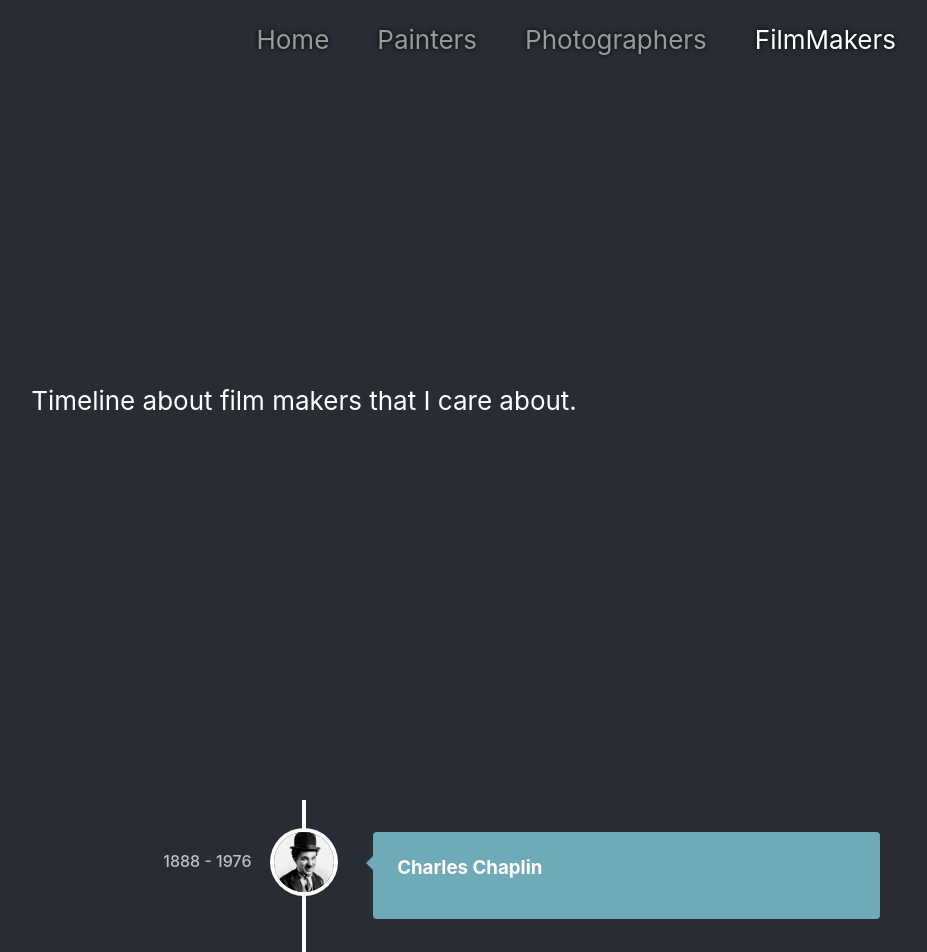
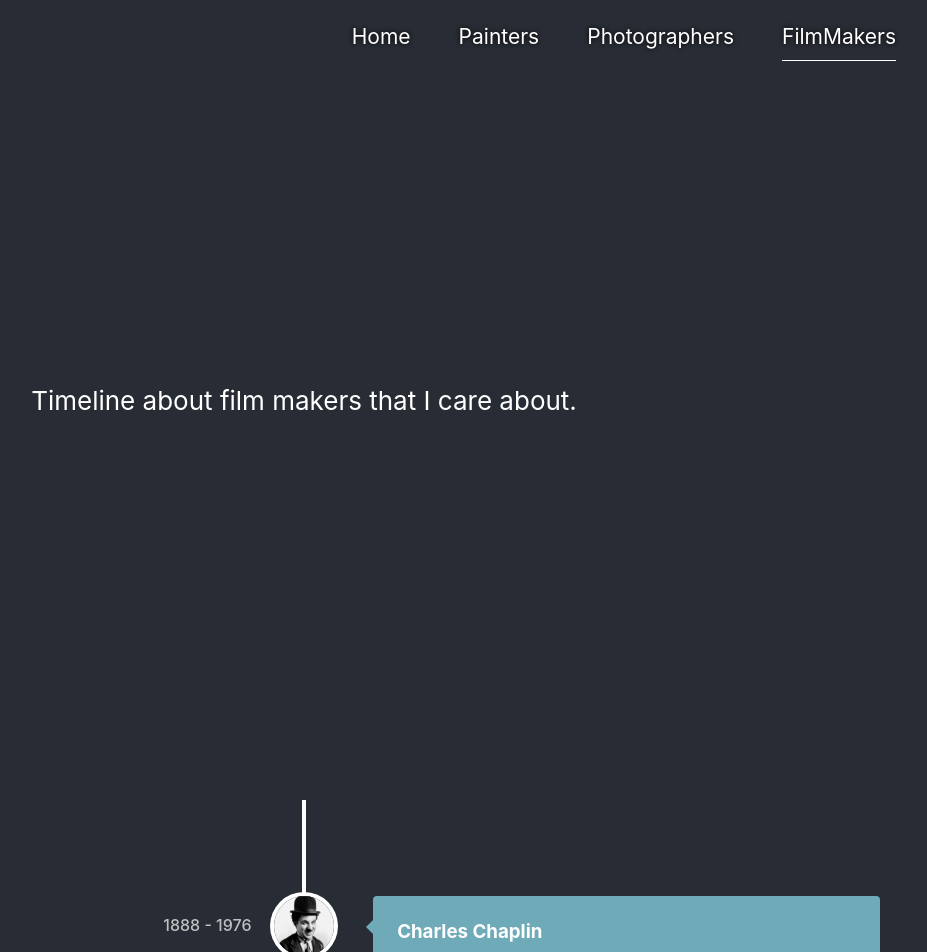
Before and after one commit to beuted/timeline, a React (Create React App) app in the folder app/: page /timeline/filmmakers in a window 1280 px wide. Shown: the top 952 px of the page, without its empty margins (336-1263 px from the left). Built offline with nearby package versions, Linux system fonts and the light colour scheme.

Commit message:
fix factorize

```diff
--- a/app/package.json
+++ b/app/package.json
@@ -11,6 +11,7 @@
     "@types/node": "^12.12.17",
     "@types/react": "^16.9.16",
     "@types/react-dom": "^16.9.4",
+    "node-sass": "^4.13.0",
     "react": "^16.12.0",
     "react-dom": "^16.12.0",
     "react-router-dom": "^5.1.2",
--- a/app/src/App.css
+++ b/app/src/App.scss
@@ -3,7 +3,7 @@
 }
 
 a {
-  color: #999;
+  color: #fff;
   text-decoration: none;
 }
 
@@ -39,11 +39,10 @@ a {
   position: relative;
   display: inline-block;
   margin: 0 1.5rem;
-  font-size: calc(10px + 2vmin);
+  font-size: calc(5px + 2vmin);
   text-shadow: black 0px 0px 5px;
-}
 
-.navigation>ul>li:before {
+  &::before {
     transition: all .4s cubic-bezier(0.215, 0.61, 0.355, 1) 0s;
     transition-property: width, opacity;
     content: '';
@@ -56,12 +55,13 @@ a {
     background: #fff;
   }
 
-.navigation>ul>li:hover:before {
+  &:hover::before {
     width: 100%;
   }
 
-.navigation>ul>li>a.selected {
-  color: #fff;
+  &.selected::before {
+    width: 100%;
+  }
 }
 
 /* ********************** */
--- a/app/src/App.tsx
+++ b/app/src/App.tsx
@@ -1,13 +1,13 @@
 import React from 'react';
-import './App.css';
+import './App.scss';
 import { Catalog } from './Catalog';
 import { Painters } from './Painting/Painters';
 import {
   BrowserRouter,
   Switch,
   Route,
-  NavLink
-} from "react-router-dom";
+  Link
+} from 'react-router-dom';
 import { Home } from './Home/Home';
 import { Photographers } from './Photographers/Photographers';
 import { FilmMakers } from './FilmMakers/FilmMakers';
@@ -20,18 +20,10 @@ const App: React.FC = () => {
 
         <nav className="navigation">
           <ul>
-            <li>
-              <NavLink exact activeClassName="selected" to="/">Home</NavLink>
-            </li>
-            <li>
-              <NavLink activeClassName="selected" to="/painters">Painters</NavLink>
-            </li>
-            <li>
-              <NavLink activeClassName="selected" to="/photographers">Photographers</NavLink>
-            </li>
-            <li>
-              <NavLink activeClassName="selected" to="/filmmakers">FilmMakers</NavLink>
-            </li>
+              <NavItem exact to="/">Home</NavItem>
+              <NavItem exact to="/painters">Painters</NavItem>
+              <NavItem exact to="/photographers">Photographers</NavItem>
+              <NavItem exact to="/filmmakers">FilmMakers</NavItem>
           </ul>
         </nav>
 
@@ -55,4 +47,14 @@ const App: React.FC = () => {
   );
 }
 
+function NavItem({children, to, exact}: {children: any, to: string, exact: boolean}) {
+  return (
+      <Route path={to} exact={exact} children={({match}) => (
+          <li className={match ? "selected" : undefined}>
+              <Link to={to}>{children}</Link>
+          </li>
+      )}/>
+  )
+}
+
 export default App;
--- a/app/src/Catalog.ts
+++ b/app/src/Catalog.ts
@@ -240,7 +240,7 @@ export class Catalog {
                 },
                 {
                     name: "Auto portrait",
-                    img: "../painters/gogh/self-portrait.jpg.jpg",
+                    img: "../painters/gogh/self-portrait.jpg",
                     date: "1889"
                 },
                 {
@@ -346,16 +346,6 @@ export class Catalog {
                     date: "1504"
                 },
             ]
-        },
-        {
-            artist: "Odilon Redon",
-            lifePeriod: {
-                start: new Date(1840, 0, 0),
-                end: new Date(1916, 0, 0)
-            },
-            img: "../painters/Odilon_Redon.jpg",
-            description: "Peintre et graveur symboliste de la fin du XIXe siècle. Son art explore les aspects de la pensée, l'aspect sombre et ésotérique de l'âme humaine, empreinte des mécanismes du rêve.",
-            works: []
         },
         {
             artist: "Gustav Klimt",
@@ -723,7 +713,7 @@ export class Catalog {
                     img: "../photographers/becher/Bernd-Hilla-Becher-01.jpg",
                 },
                 {
-                    name: "Photographie 8",
+                    name: "Photographie 9",
                     img: "../photographers/becher/Bernd-Hilla-Becher-02.jpg",
                 },
             ]
--- a/app/src/FilmMakers/FilmMakers.tsx
+++ b/app/src/FilmMakers/FilmMakers.tsx
@@ -1,15 +1,11 @@
-import React, { useState } from 'react';
+import React from 'react';
 import { Catalog } from '../Catalog';
-import { TimelineElementDetails } from '../TimelineElementDetails';
-import { VerticalTimeline, VerticalTimelineElement }  from 'react-vertical-timeline-component';
 import 'react-vertical-timeline-component/style.min.css';
+import { TimeLine } from '../Timeline/TimeLine';
 
-let initialShowDetails: string | null = null;
 
 export const FilmMakers: React.FC = () => {
   // Sort by birth
-  const [showDetails, setShowDetails] = useState(initialShowDetails);
-
   Catalog.filmmakers.sort((x, y) => x.lifePeriod.start.getTime() - y.lifePeriod.start.getTime())
   return (
     <div>
@@ -18,28 +14,7 @@ export const FilmMakers: React.FC = () => {
           Timeline about film makers that I care about.
         </p>
       </header>
-      <VerticalTimeline>
-        {Catalog.filmmakers.map((x, i) => {
-          return (<div key={x.artist}><VerticalTimelineElement
-            className="vertical-timeline-element"
-            contentStyle={{ background: '#6eaab8', color: '#fff', boxShadow: 'none', marginBottom: '50px' }}
-            contentArrowStyle={{ borderRight: '7px solid  #6eaab8' }}
-            date={x.lifePeriod.start.getFullYear() + " - " + (x.lifePeriod.end ? x.lifePeriod.end.getFullYear() : "today")}
-            icon={<img alt={x.artist} src={x.img}></img>}
-            iconStyle={{cursor: 'pointer'}}
-            iconOnClick={() => showDetails === x.artist ? setShowDetails(null) : setShowDetails(x.artist)}
-            position={i % 2 === 0 ? 'right' : 'left'}
-          >
-            <h3 className="vertical-timeline-element-title">{x.artist}</h3>
-            <p>
-              {x.description}
-            </p>
-          </VerticalTimelineElement>
-          <TimelineElementDetails show={showDetails === x.artist} artist={x}></TimelineElementDetails>
-          </div>)
-        })}
-
-      </VerticalTimeline>
+      <TimeLine artists={Catalog.filmmakers}></TimeLine>
     </div>
   );
 }
--- a/app/src/Home/Home.css
+++ b/app/src/Home/Home.css
@@ -1,3 +1,3 @@
 .home {
-    background-image: url("../bg.gif")
+    background-image: url("/../bg.gif")
 }
--- a/app/src/Painting/Painters.tsx
+++ b/app/src/Painting/Painters.tsx
@@ -1,16 +1,13 @@
-import React, { useState } from 'react';
+import React from 'react';
 import { Catalog } from '../Catalog';
-import { TimelineElementDetails } from '../TimelineElementDetails';
-import { VerticalTimeline, VerticalTimelineElement }  from 'react-vertical-timeline-component';
 import 'react-vertical-timeline-component/style.min.css';
+import { TimeLine } from '../Timeline/TimeLine';
 
-let initialShowDetails: string | null = null;
 
 export const Painters: React.FC = () => {
   // Sort by birth
-  const [showDetails, setShowDetails] = useState(initialShowDetails);
+  Catalog.painters.sort((x, y) => x.lifePeriod.start.getTime() - y.lifePeriod.start.getTime())
 
-  Catalog.painters.sort((x, y) => x.lifePeriod.start.getTime() - y.lifePeriod.start.getTime())
   return (
     <div>
       <header className="App-header">
@@ -18,28 +15,7 @@ export const Painters: React.FC = () => {
           Timeline about painters that I care about.
         </p>
       </header>
-      <VerticalTimeline>
-        {Catalog.painters.map((x, i) => {
-          return (<div key={x.artist}><VerticalTimelineElement
-            className="vertical-timeline-element"
-            contentStyle={{ background: '#6eaab8', color: '#fff', boxShadow: 'none', marginBottom: '50px' }}
-            contentArrowStyle={{ borderRight: '7px solid  #6eaab8' }}
-            date={x.lifePeriod.start.getFullYear() + " - " + (x.lifePeriod.end ? x.lifePeriod.end.getFullYear() : "today")}
-            icon={<img alt={x.artist} src={x.img}></img>}
-            iconStyle={{cursor: 'pointer'}}
-            iconOnClick={() => showDetails === x.artist ? setShowDetails(null) : setShowDetails(x.artist)}
-            position={i % 2 === 0 ? 'right' : 'left'}
-          >
-            <h3 className="vertical-timeline-element-title">{x.artist}</h3>
-            <p>
-              {x.description}
-            </p>
-          </VerticalTimelineElement>
-          <TimelineElementDetails show={showDetails === x.artist} artist={x}></TimelineElementDetails>
-          </div>)
-        })}
-
-      </VerticalTimeline>
+      <TimeLine artists={Catalog.painters}></TimeLine>
     </div>
   );
 }
--- a/app/src/Photographers/Photographers.tsx
+++ b/app/src/Photographers/Photographers.tsx
@@ -1,15 +1,11 @@
-import React, { useState } from 'react';
+import React from 'react';
 import { Catalog } from '../Catalog';
-import { TimelineElementDetails } from '../TimelineElementDetails';
-import { VerticalTimeline, VerticalTimelineElement }  from 'react-vertical-timeline-component';
 import 'react-vertical-timeline-component/style.min.css';
+import { TimeLine } from '../Timeline/TimeLine';
 
-let initialShowDetails: string | null = null;
 
 export const Photographers: React.FC = () => {
   // Sort by birth
-  const [showDetails, setShowDetails] = useState(initialShowDetails);
-
   Catalog.photographers.sort((x, y) => x.lifePeriod.start.getTime() - y.lifePeriod.start.getTime())
   return (
     <div>
@@ -18,28 +14,7 @@ export const Photographers: React.FC = () => {
           Timeline about photographers that I care about.
         </p>
       </header>
-      <VerticalTimeline>
-        {Catalog.photographers.map((x, i) => {
-          return (<div key={x.artist}><VerticalTimelineElement
-            className="vertical-timeline-element"
-            contentStyle={{ background: '#6eaab8', color: '#fff', boxShadow: 'none', marginBottom: '50px' }}
-            contentArrowStyle={{ borderRight: '7px solid  #6eaab8' }}
-            date={x.lifePeriod.start.getFullYear() + " - " + (x.lifePeriod.end ? x.lifePeriod.end.getFullYear() : "today")}
-            icon={<img alt={x.artist} src={x.img}></img>}
-            iconStyle={{cursor: 'pointer'}}
-            iconOnClick={() => showDetails === x.artist ? setShowDetails(null) : setShowDetails(x.artist)}
-            position={i % 2 === 0 ? 'right' : 'left'}
-          >
-            <h3 className="vertical-timeline-element-title">{x.artist}</h3>
-            <p>
-              {x.description}
-            </p>
-          </VerticalTimelineElement>
-          <TimelineElementDetails show={showDetails === x.artist} artist={x}></TimelineElementDetails>
-          </div>)
-        })}
-
-      </VerticalTimeline>
+      <TimeLine artists={Catalog.photographers}></TimeLine>
     </div>
   );
 }
--- /dev/null
+++ b/app/src/Timeline/TimeLine.tsx
@@ -0,0 +1,62 @@
+import React, { useState } from 'react';
+import { Artist } from '../Catalog';
+import { TimelineElementDetails } from './TimelineElementDetails';
+import { VerticalTimeline, VerticalTimelineElement }  from 'react-vertical-timeline-component';
+import 'react-vertical-timeline-component/style.min.css';
+
+let initialShowDetails: string | null = null;
+
+export const TimeLine: React.FC<{artists: Artist[]}> = ({ artists }) => {
+  // Sort by birth
+  const [showDetails, setShowDetails] = useState(initialShowDetails);
+
+  function clickArtist(artistName: string, refToFocus: React.RefObject<HTMLDivElement>) {
+    if (showDetails === artistName) {
+      setShowDetails(null);
+    } else {
+      setShowDetails(artistName);
+      if (refToFocus.current) {
+        refToFocus.current.scrollIntoView({
+          behavior: 'smooth',
+          block: 'start',
+        });
+      }
+    }
+  }
+
+  return (
+    <div>
+      <VerticalTimeline>
+        {artists.map((x, i) => {
+          const refToFocus = React.createRef<HTMLDivElement>();
+          const h = Math.max(document.documentElement.clientHeight, window.innerHeight || 0);
+          const timelineDetailSize = 0.6 * h;
+          const areWeAboveTheCollapsedArtistIfAny = showDetails && i > artists.findIndex(x => x.artist === showDetails)
+          // This complicated crap is done to scroll at the right place depending of the "collapse" animation
+          const scrollOffset = -20 - (areWeAboveTheCollapsedArtistIfAny ? timelineDetailSize : 0)
+
+          return (<div key={x.artist} style={{position: 'relative' }}>
+            <div ref={refToFocus} style={{position: 'absolute', top: scrollOffset+'px', left: 0}}></div>
+            <VerticalTimelineElement
+              className="vertical-timeline-element"
+              contentStyle={{ background: '#6eaab8', color: '#fff', boxShadow: 'none', marginBottom: '50px' }}
+              contentArrowStyle={{ borderRight: '7px solid  #6eaab8' }}
+              date={x.lifePeriod.start.getFullYear() + " - " + (x.lifePeriod.end ? x.lifePeriod.end.getFullYear() : "today")}
+              icon={<img alt={x.artist} src={x.img}></img>}
+              iconStyle={{cursor: 'pointer'}}
+              iconOnClick={() => clickArtist(x.artist, refToFocus)}
+              position={i % 2 === 0 ? 'right' : 'left'}
+            >
+              <h3 className="vertical-timeline-element-title">{x.artist}</h3>
+              <p>
+                {x.description}
+              </p>
+            </VerticalTimelineElement>
+            <TimelineElementDetails show={showDetails === x.artist} artist={x}></TimelineElementDetails>
+          </div>)
+        })}
+
+      </VerticalTimeline>
+    </div>
+  );
+}
--- a/app/src/TimelineElementDetails.tsx
+++ b/app/src/Timeline/TimelineElementDetails.tsx
@@ -1,6 +1,6 @@
 import React from 'react';
-import { Artist } from './Catalog';
-import './TimelineElementDetails.css';
+import { Artist } from '../Catalog';
+import './TimelineElementDetails.scss';
 
 export const TimelineElementDetails: React.FC<{artist: Artist, show: boolean}> = (props) => {
   // Déclare une nouvelle variable d'état, qu’on va appeler « count »
```
Also changed, not shown: app/src/Timeline/TimelineElementDetails.scss (renamed from app/src/TimelineElementDetails.css), 1 other file (tests, documents, lock files or other folders). Lines whose indentation alone changed are shown as unchanged.
